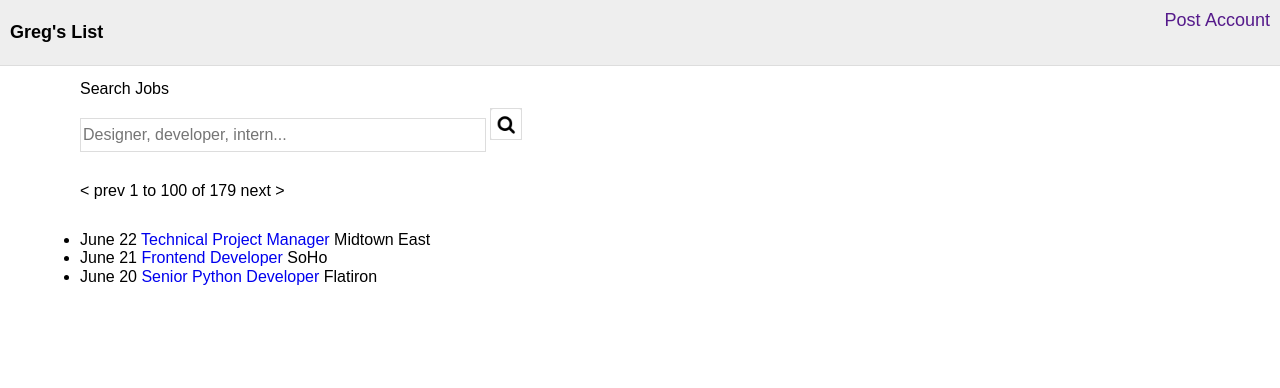
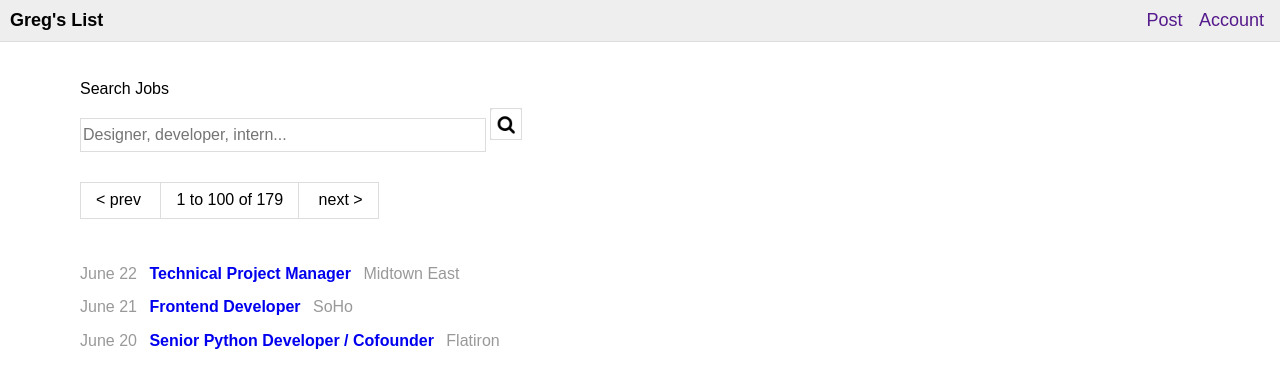
Before and after one commit to moorerc7/gregs_list, a plain HTML site: page index.html in a window 1280 px wide. Drawn offline with Linux system fonts and the light colour scheme.

Commit message:
CSS styling almost done

```diff
--- a/index.html
+++ b/index.html
@@ -47,7 +47,7 @@
 		<ul class="search-results-ul">
 			<li class="search-result-li">June 22 <a href="#" class="search-link-a">Technical Project Manager</a> Midtown East</li>
 			<li class="search-result-li">June 21 <a href="#" class="search-link-a">Frontend Developer</a> SoHo</li>
-			<li class="search-result-li">June 20 <a href="#" class="search-link-a">Senior Python Developer</a> Flatiron</li>
+			<li class="search-result-li">June 20 <a href="#" class="search-link-a">Senior Python Developer / Cofounder</a> Flatiron</li>
 		</ul>
 	</main>
 </body>
--- a/styles/main.css
+++ b/styles/main.css
@@ -23,6 +23,8 @@ a:hover {
 
 .GL-logo h1 {
 	font-size: 18px;
+	margin: 0;
+	padding: 0;
 }
 
 .GL-logo {
@@ -39,6 +41,8 @@ a:hover {
 
 .nav-button-a {
 	font-size: 18px;
+	margin-right: 6px;
+	margin-left: 6px;
 	/* display: inline-block; */
 }
 
@@ -63,9 +67,48 @@ label {
 }
 
 .pages-nav {
+	display: inline-block;
 	margin-bottom: 30px;
+	border: 1px solid #DDDDDD;
+}
+
+.pages-arrow-a {
+	font-size: 16px;
+	display: inline-block;
+	padding-top: 8px;
+	padding-bottom: 8px;
+	padding-right: 15px;
+	padding-left: 15px;
+}
+
+.pages-number-a {
+	font-size: 16px;
+	display: inline-block;
+	padding-top: 8px;
+	padding-bottom: 8px;
+	padding-right: 15px;
+	padding-left: 15px;
+	border-left: 1px solid #DDDDDD;
+	border-right: 1px solid #DDDDDD;
+	text-decoration: none;
+}
+
+.pages-number-a:hover {
+	text-decoration: none;
 }
 
 .search-results-ul {
 	padding: 0;
 }
+
+.search-result-li {
+	list-style: none;
+	margin-bottom: 15px;
+	color: #999;
+}
+
+.search-link-a {
+	margin-left: 8px;
+	margin-right: 8px;
+	font-weight: bold;
+}
```
